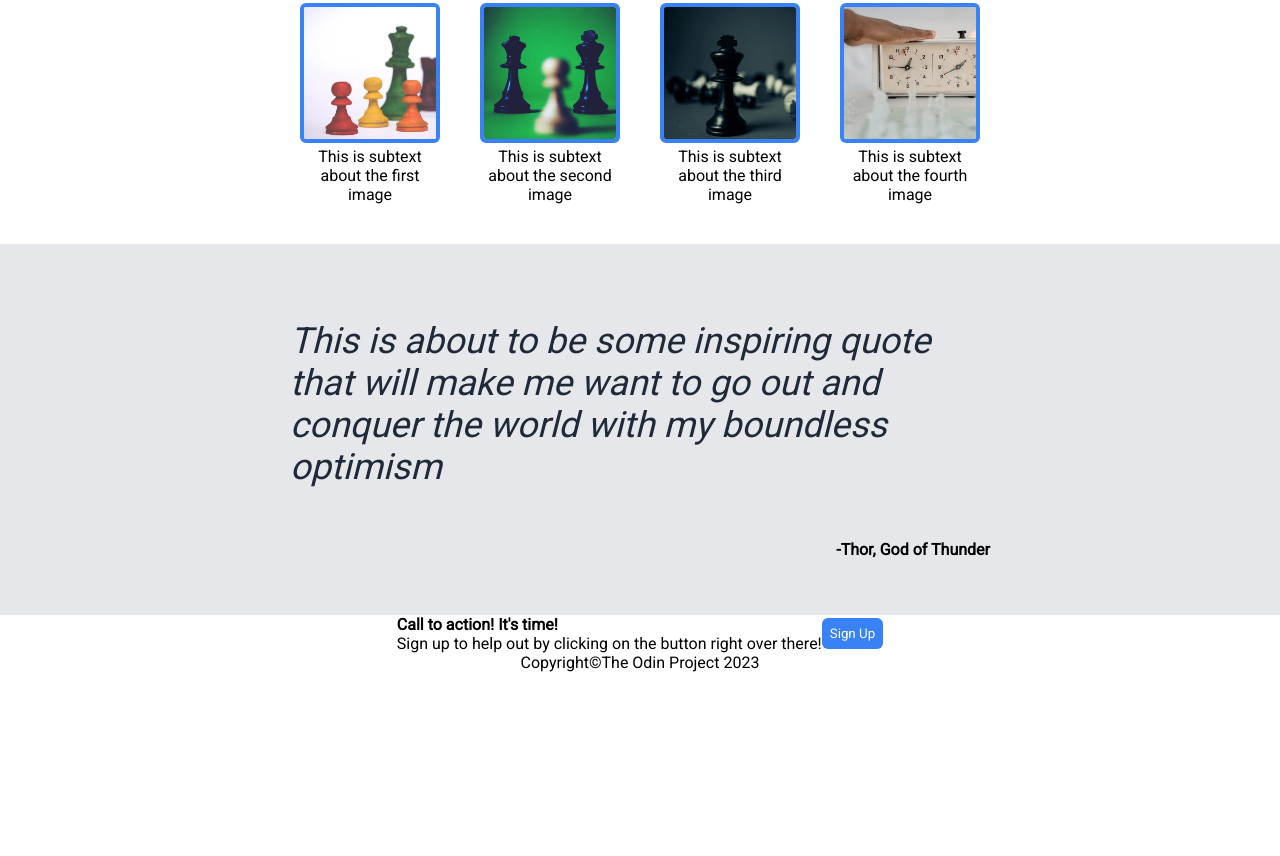
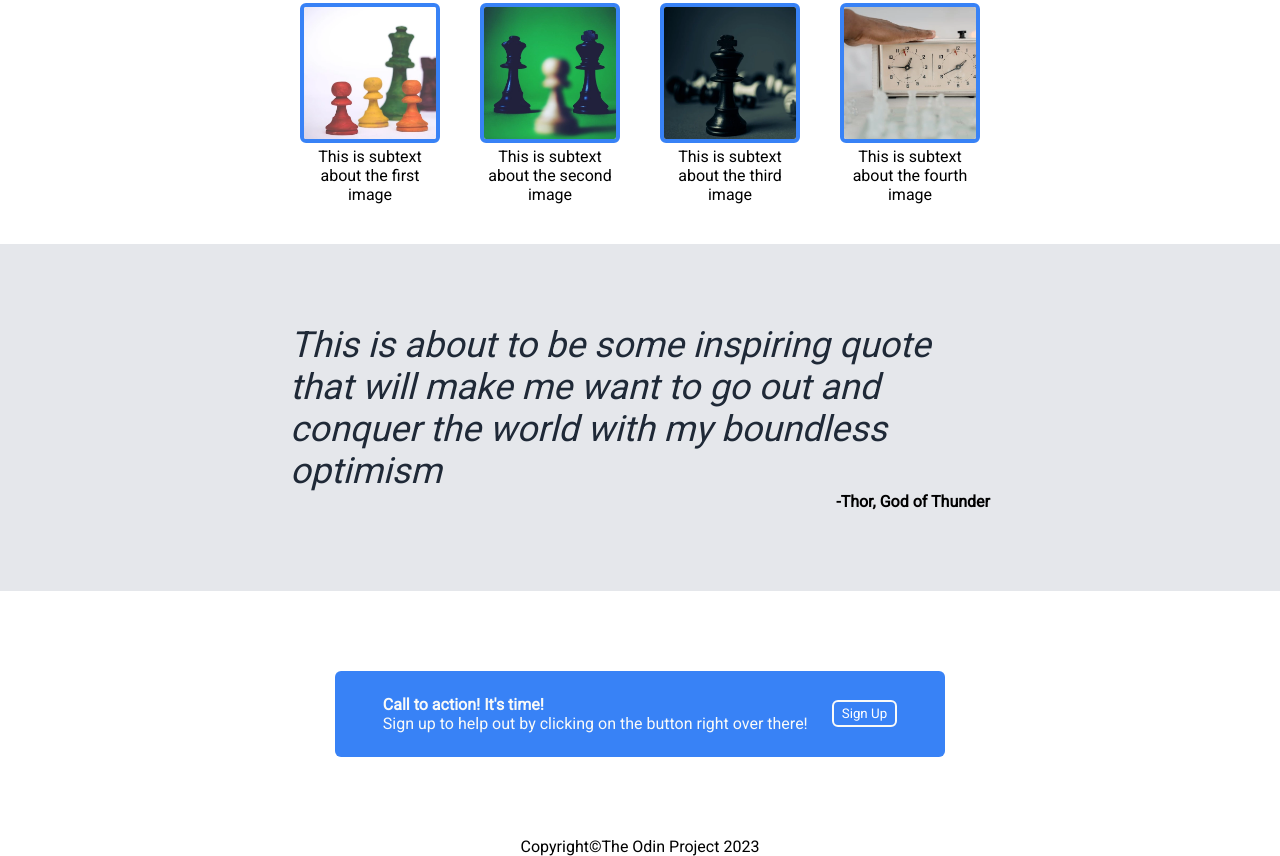
Before and after one commit to zacharyPuthoff/landing-page, a plain HTML site: page index.html in a window 1280 px wide. Shown: the part 618-1474 px from the top of the page. Before the commit the page ends 1290 px from the top, so only its background shows below. Drawn offline with Linux system fonts and the light colour scheme.

Commit message:
Add final CSS to the sign-up section

```diff
--- a/index.html
+++ b/index.html
@@ -62,16 +62,18 @@
   </div>
 
   <div class="quote">
-    <p class="text-of-quote">This is about to be some inspiring quote that will make me want to go out and conquer the world with my boundless optimism</p>
-    <p class="attribution">-Thor, God of Thunder</p>
+    <span class="text-of-quote">This is about to be some inspiring quote that will make me want to go out and conquer the world with my boundless optimism</span>
+    <span class="attribution">-Thor, God of Thunder</span>
   </div>
 
   <div class="sign-up">
-    <div>
-      <span class="call-to-action">Call to action! It's time!</span><br>
-      Sign up to help out by clicking on the button right over there!
+    <div class="sign-up-modal">
+      <div>
+        <span class="call-to-action">Call to action! It's time!</span><br>
+        Sign up to help out by clicking on the button right over there!
+      </div>
+      <button>Sign Up</button>
     </div>
-    <button>Sign Up</button>
   </div>
 
   <div class="footer">
--- a/style.css
+++ b/style.css
@@ -25,7 +25,7 @@ button {
   text-decoration: none;
   text-align: center;
   border-radius: 6px;
-  padding: 8px;
+  padding: 4px 8px;
 }
 
 /* header section */
@@ -126,7 +126,7 @@ button {
   flex-direction: column;
   align-items: center;
   background-color: #E5E7EB;
-  padding: 40px;
+  padding: 80px;
 }
 
 .text-of-quote {
@@ -152,6 +152,21 @@ button {
   display: flex;
   justify-content: center;
   align-items: center;
+  padding: 80px;
+  color: #F9FAF8;
+}
+
+.sign-up-modal {
+  display: flex;
+  background-color: #3882F6;
+  padding: 24px 48px;
+  border-radius: 6px;
+  align-items: center;
+  gap: 24px;
+}
+
+.sign-up-modal > button {
+  border: 2px solid #F9FAF8;
 }
 
 .call-to-action {
```
